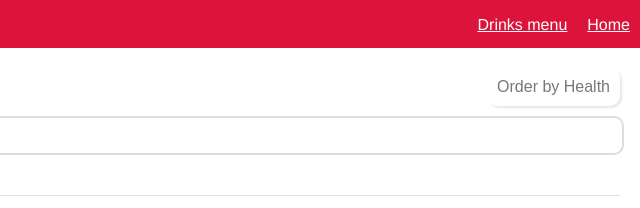
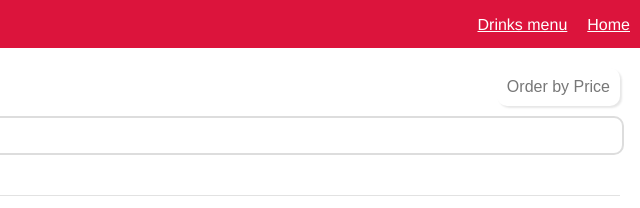
Before and after one commit to mahsadilmaghani/AngularJS-Challenge, a plain HTML site: page index.html in a window 1280 px wide. Shown: the top 208 px of the page, 640-1280 px from the left. Drawn offline with Linux system fonts and the light colour scheme.

Commit message:
small fix toOrder by Price

```diff
--- a/index.html
+++ b/index.html
@@ -11,7 +11,7 @@
     <div class="content">
       <div ng-controller="MyAppController">
         <button ng-click="order = 'name'">Order by Name</button>
-        <button ng-click="order = 'health'">Order by Health</button>
+        <button ng-click="order = 'price'">Order by Price</button>
         <input type="text" ng-model="search" placeholder="Search for a drink name"/>
         <ul>
           <li ng-repeat="drink in drinks | orderBy: order | filter: search">
```
